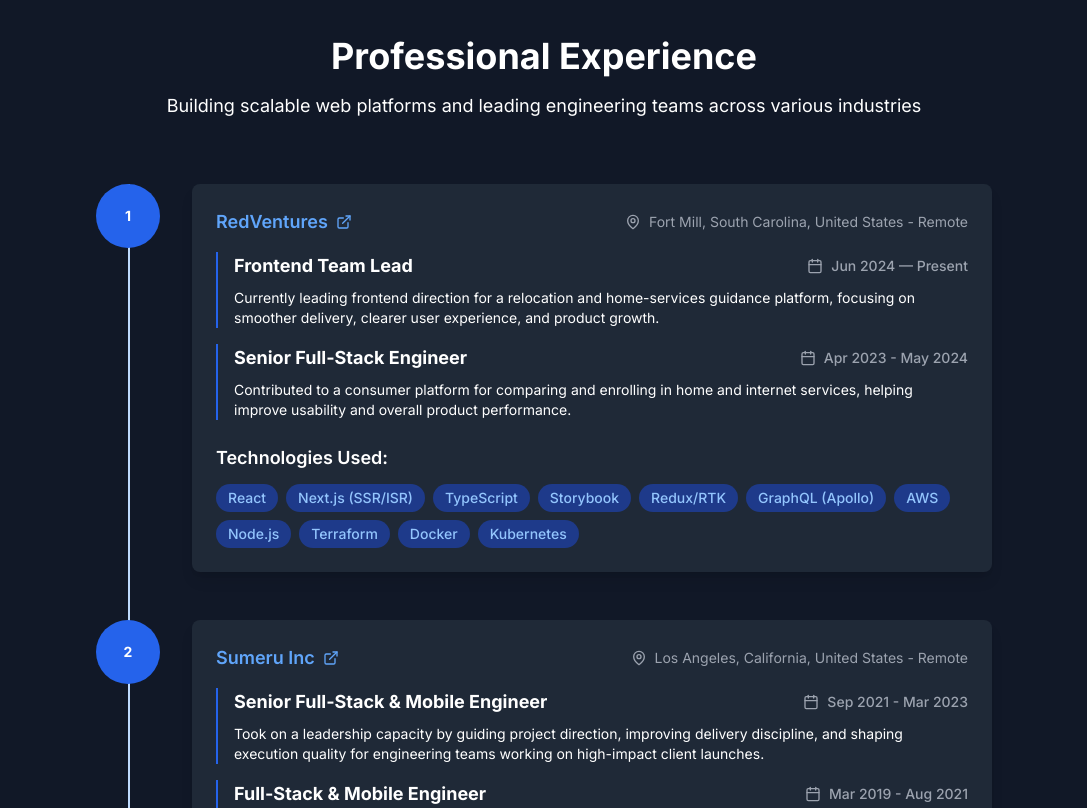
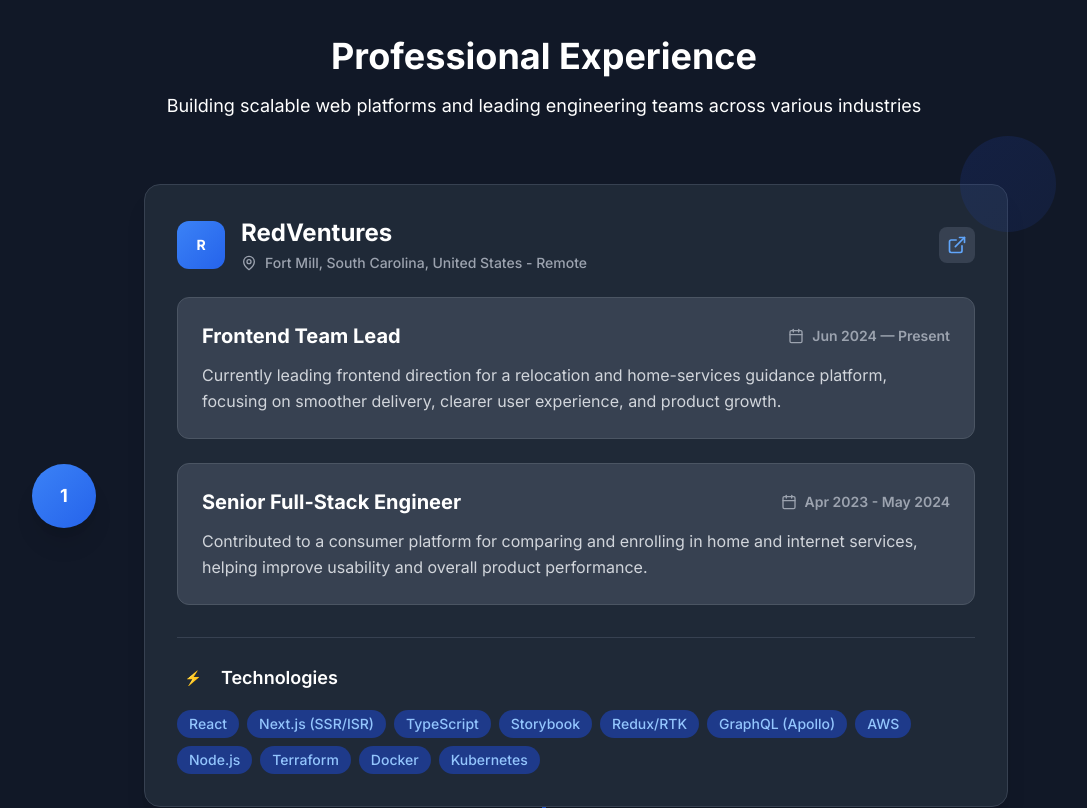
Before and after one commit to jon-kawasaki/jon-kawasaki, a React (Vite) app: page / in a window 1280 px wide. Shown: the part 1920-2728 px from the top of the page, without its empty margins (96-1183 px from the left). Built offline with nearby package versions, Linux system fonts and the light colour scheme.

Commit message:
Company redirect

```diff
--- a/src/components/Experience.jsx
+++ b/src/components/Experience.jsx
@@ -9,6 +9,7 @@
   const experiences = [
     {
       company: 'RedVentures',
+      website: 'https://www.redventures.com',
       positions: [
         {
           title: 'Frontend Team Lead',
@@ -26,6 +27,7 @@
     },
     {
       company: 'Sumeru Inc',
+      website: 'https://www.sumeru.com',
       positions: [
         {
           title: 'Senior Full-Stack & Mobile Engineer',
@@ -43,6 +45,7 @@
     },
     {
       company: 'Goji Labs',
+      website: 'https://www.gojilabs.com',
       positions: [
         {
           title: 'Full-Stack & Mobile Developer',
@@ -55,6 +58,7 @@
     },
     {
       company: 'Dogtown Media',
+      website: 'https://www.dogtownmedia.com',
       positions: [
         {
           title: 'Software Developer',
@@ -84,73 +88,113 @@
           </p>
         </div>
 
-        {/* Timeline */}
+        {/* Professional Timeline */}
         <div
           ref={experiencesRef}
-          className={`relative max-w-4xl mx-auto transition-all duration-1000 ${
+          className={`relative max-w-5xl mx-auto transition-all duration-1000 ${
             isExperiencesVisible ? 'opacity-100 translate-y-0' : 'opacity-0 translate-y-8'
           }`}
         >
-          {/* Timeline line */}
-          <div className="absolute left-8 top-0 bottom-0 w-0.5 bg-primary-200"></div>
+          {/* Timeline Line */}
+          <div className="absolute left-8 md:left-1/2 top-0 bottom-0 w-1 bg-gradient-to-b from-primary-200 via-primary-300 to-primary-200 dark:from-primary-700 dark:via-primary-600 dark:to-primary-700 transform md:-translate-x-0.5"></div>
 
-          <div className="space-y-12">
+          <div className="space-y-16">
             {experiences.map((exp, index) => (
-              <div key={index} className="relative flex items-start">
-                {/* Timeline dot */}
-                <div className="relative z-10 w-16 h-16 bg-primary-600 rounded-full flex items-center justify-center flex-shrink-0">
-                  <span className="text-white font-bold text-sm">{index + 1}</span>
-                </div>
-
-                {/* Content */}
-                <div className="ml-8 flex-1">
               <div
-                    className={`bg-white dark:bg-gray-800 rounded-lg shadow-lg p-6 hover:shadow-xl transition-all duration-500 ${
+                key={index}
+                className={`relative flex items-center transition-all duration-1000 ${
                   isExperiencesVisible ? 'opacity-100 translate-y-0 scale-100' : 'opacity-0 translate-y-8 scale-95'
                 }`}
                 style={{ transitionDelay: `${index * 200}ms` }}
               >
-                    <div className="flex flex-col md:flex-row md:items-center md:justify-between mb-4">
+                {/* Timeline Node */}
+                <div className="relative z-10 flex-shrink-0">
+                  <div className="w-16 h-16 bg-gradient-to-br from-primary-500 to-primary-600 rounded-full flex items-center justify-center shadow-xl hover:shadow-2xl transition-all duration-500 hover:scale-110">
+                    <span className="text-white font-bold text-lg">{index + 1}</span>
+                  </div>
+                  <div className="absolute inset-0 w-16 h-16 bg-primary-200 dark:bg-primary-700 rounded-full animate-ping opacity-20"></div>
+                </div>
+
+                {/* Content Card */}
+                <div className={`flex-1 ml-8 md:ml-12 ${
+                  index % 2 === 0 ? 'md:mr-12' : 'md:ml-12'
+                }`}>
+                  <div className="relative group">
+                    {/* Card */}
+                    <div className="bg-white dark:bg-gray-800 rounded-2xl shadow-xl hover:shadow-2xl transition-all duration-500 hover:scale-[1.02] border border-gray-100 dark:border-gray-700 overflow-hidden">
+                      {/* Decorative Elements */}
+                      <div className="absolute top-0 right-0 w-24 h-24 bg-gradient-to-br from-primary-100 to-primary-200 dark:from-primary-800 dark:to-primary-900 rounded-full -translate-y-12 translate-x-12 opacity-20 group-hover:opacity-30 transition-opacity duration-500"></div>
+
+                      <div className="relative z-10 p-8">
+                        {/* Company Header */}
+                        <div className="flex flex-col md:flex-row md:items-center md:justify-between mb-6">
+                          <div className="flex items-center space-x-4 mb-4 md:mb-0">
+                            <div className="w-12 h-12 bg-gradient-to-br from-primary-500 to-primary-600 rounded-xl flex items-center justify-center">
+                              <span className="text-white font-bold text-sm">{exp.company.charAt(0)}</span>
+                            </div>
                             <div>
-                        <div className="flex items-center text-lg font-semibold text-primary-600 dark:text-primary-400">
-                          <span>{exp.company}</span>
-                          <ExternalLink className="w-4 h-4 ml-2" />
-                        </div>
-                      </div>
-                      <div className="mt-2 md:mt-0 md:text-right">
-                        <div className="flex items-center text-gray-500 dark:text-gray-400 md:justify-end">
+                              <h3 className="text-2xl font-bold text-gray-900 dark:text-white group-hover:text-primary-600 dark:group-hover:text-primary-400 transition-colors duration-300">
+                                {exp.company}
+                              </h3>
+                              <div className="flex items-center text-gray-500 dark:text-gray-400 mt-1">
                                 <MapPin className="w-4 h-4 mr-2" />
-                          <span className="text-sm">{exp.location}</span>
+                                <span className="text-sm font-medium">{exp.location}</span>
                               </div>
                             </div>
                           </div>
+                          <a
+                            href={exp.website}
+                            target="_blank"
+                            rel="noopener noreferrer"
+                            className="p-2 bg-gray-100 dark:bg-gray-700 hover:bg-primary-100 dark:hover:bg-primary-800 rounded-lg transition-all duration-300 hover:scale-110"
+                            title={`Visit ${exp.company} website`}
+                          >
+                            <ExternalLink className="w-5 h-5 text-primary-600 dark:text-primary-400" />
+                          </a>
+                        </div>
 
-                    <div className="space-y-4 mb-6">
+                        {/* Positions */}
+                        <div className="space-y-6 mb-8">
                           {exp.positions.map((position, posIndex) => (
-                        <div key={posIndex} className="border-l-2 border-primary-200 dark:border-primary-600 pl-4">
-                          <div className="flex flex-col md:flex-row md:items-center md:justify-between mb-2">
-                            <h3 className="text-lg font-bold text-gray-900 dark:text-white">{position.title}</h3>
-                            <div className="flex items-center text-gray-500 dark:text-gray-400 md:justify-end">
+                            <div
+                              key={posIndex}
+                              className="bg-gray-50 dark:bg-gray-700 rounded-xl p-6 border border-gray-200 dark:border-gray-600 hover:border-primary-300 dark:hover:border-primary-600 transition-all duration-300"
+                            >
+                              <div className="flex flex-col md:flex-row md:items-center md:justify-between mb-3">
+                                <h4 className="text-xl font-bold text-gray-900 dark:text-white mb-2 md:mb-0">
+                                  {position.title}
+                                </h4>
+                                <div className="flex items-center text-gray-500 dark:text-gray-400">
                                   <Calendar className="w-4 h-4 mr-2" />
-                              <span className="text-sm font-medium">{position.duration}</span>
+                                  <span className="text-sm font-semibold">{position.duration}</span>
                                 </div>
                               </div>
-                          <p className="text-gray-600 dark:text-white text-sm">{position.description}</p>
+                              <p className="text-gray-600 dark:text-gray-300 leading-relaxed">
+                                {position.description}
+                              </p>
                             </div>
                           ))}
                         </div>
 
-                    <div>
-                      <h4 className="text-lg font-semibold text-gray-900 dark:text-white mb-3">Technologies Used:</h4>
+                        {/* Technologies */}
+                        <div className="border-t border-gray-200 dark:border-gray-700 pt-6">
+                          <div className="flex items-center mb-4">
+                            <div className="w-8 h-8 bg-gradient-to-br from-secondary-500 to-secondary-600 rounded-lg flex items-center justify-center mr-3">
+                              <span className="text-white font-bold text-sm">⚡</span>
+                            </div>
+                            <h4 className="text-lg font-semibold text-gray-900 dark:text-white">Technologies</h4>
+                          </div>
                           <div className="flex flex-wrap gap-2">
                             {exp.technologies.map((tech, idx) => (
                               <span
                                 key={idx}
-                            className="px-3 py-1 bg-primary-100 dark:bg-primary-900 text-primary-700 dark:text-primary-300 rounded-full text-sm font-medium"
+                                className="px-3 py-1 bg-primary-100 dark:bg-primary-900 text-primary-700 dark:text-primary-300 rounded-full text-sm font-medium hover:bg-primary-200 dark:hover:bg-primary-800 transition-colors duration-200"
                               >
                                 {tech}
                               </span>
                             ))}
+                          </div>
+                        </div>
                       </div>
                     </div>
                   </div>
```
Lines whose indentation alone changed are shown as unchanged.
